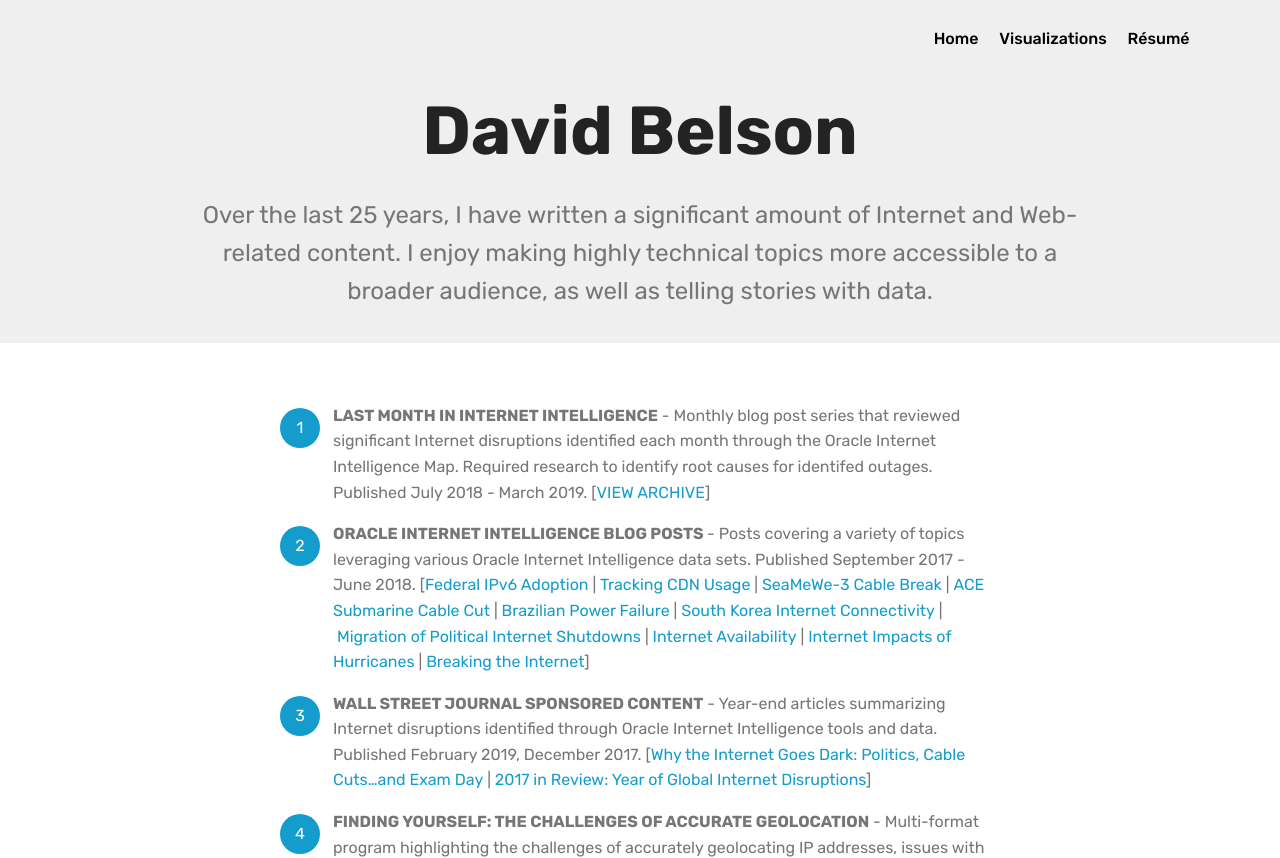
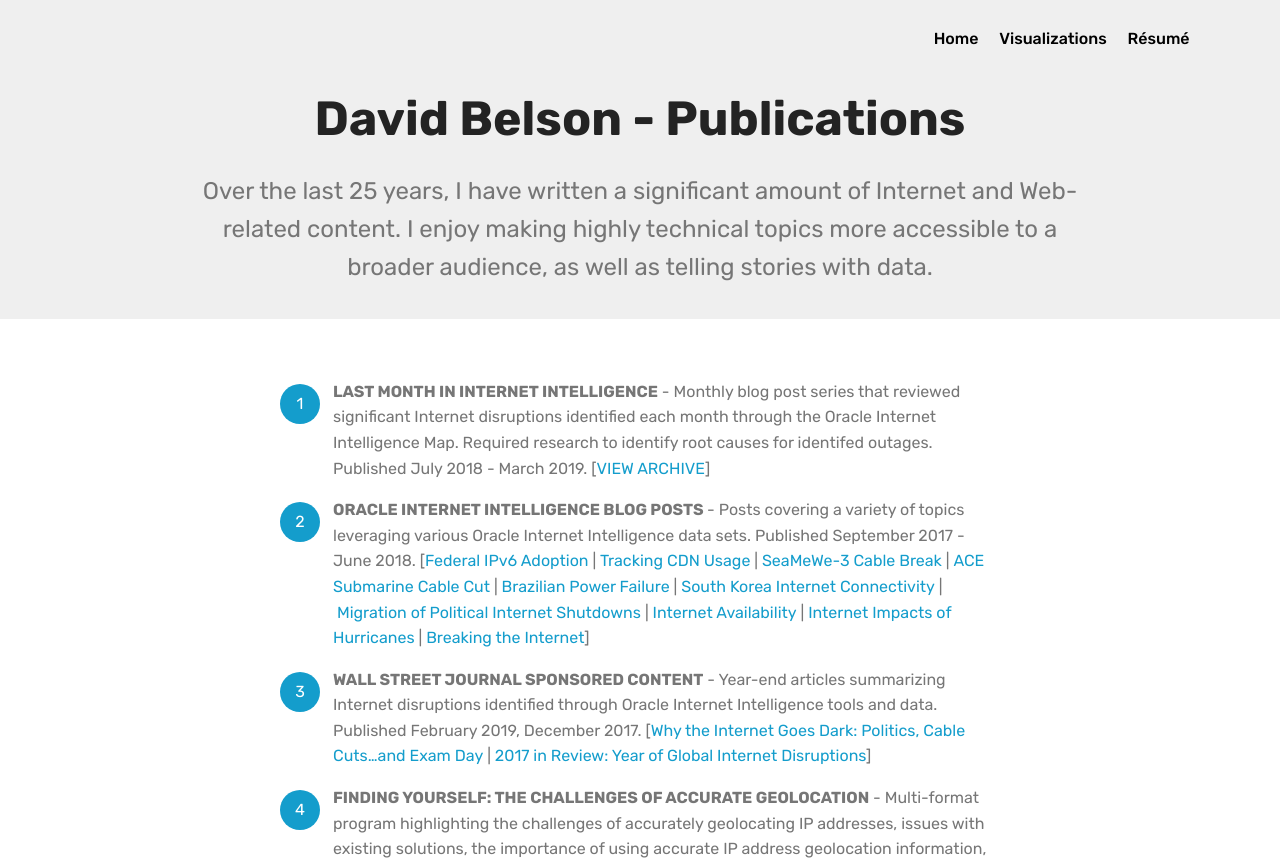
Before and after one commit to davidbelson/publications, a plain HTML site: page index.html in a window 1280 px wide. Shown: the top 858 px of the page. Drawn offline with Linux system fonts and the light colour scheme.

Commit message:
create github pages

```diff
--- a/index.html
+++ b/index.html
@@ -57,7 +57,7 @@
     </nav>
 </section>
 
-<section class="engine"><a href="https://mobirise.info/z">best css templates</a></section><section class="header1 cid-rmko8xv5no" id="header16-0">
+<section class="engine"><a href="https://mobirise.info/j">website templates</a></section><section class="header1 cid-rmko8xv5no" id="header16-0">
 
 
 
@@ -66,8 +66,8 @@
     <div class="container">
         <div class="row justify-content-md-center">
             <div class="col-md-10 align-center">
-                <h1 class="mbr-section-title mbr-bold pb-3 mbr-fonts-style display-1">
-                    David Belson</h1>
+                <h1 class="mbr-section-title mbr-bold pb-3 mbr-fonts-style display-2">
+                    David Belson -&nbsp;Publications</h1>
 
                 <p class="mbr-text pb-3 mbr-fonts-style display-5">Over the last 25 years, I have written a significant amount of Internet and Web-related content. I enjoy making highly technical topics more accessible to a broader audience, as well as telling stories with data.</p>
 
```
Also changed, not shown: 1 other file.
